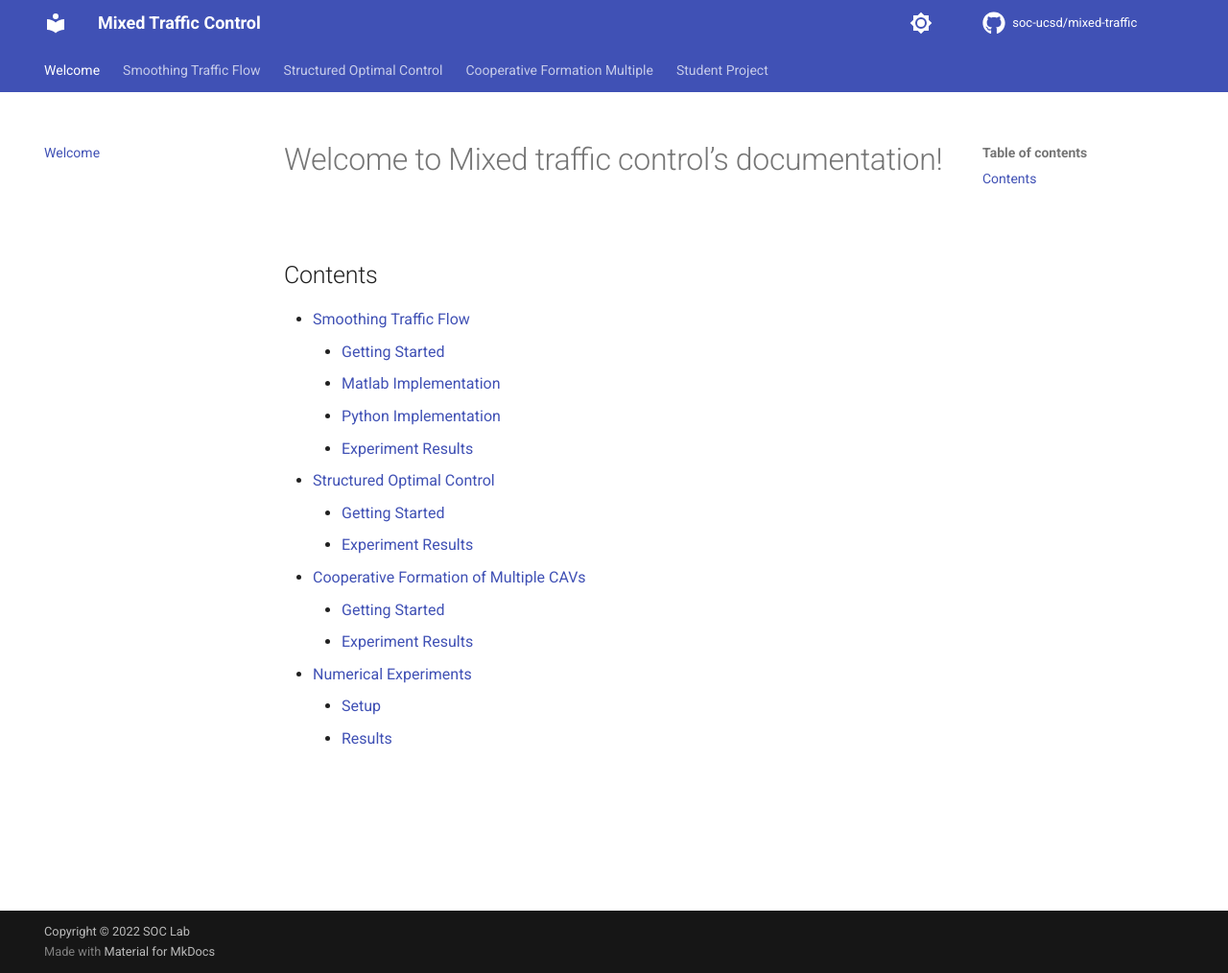
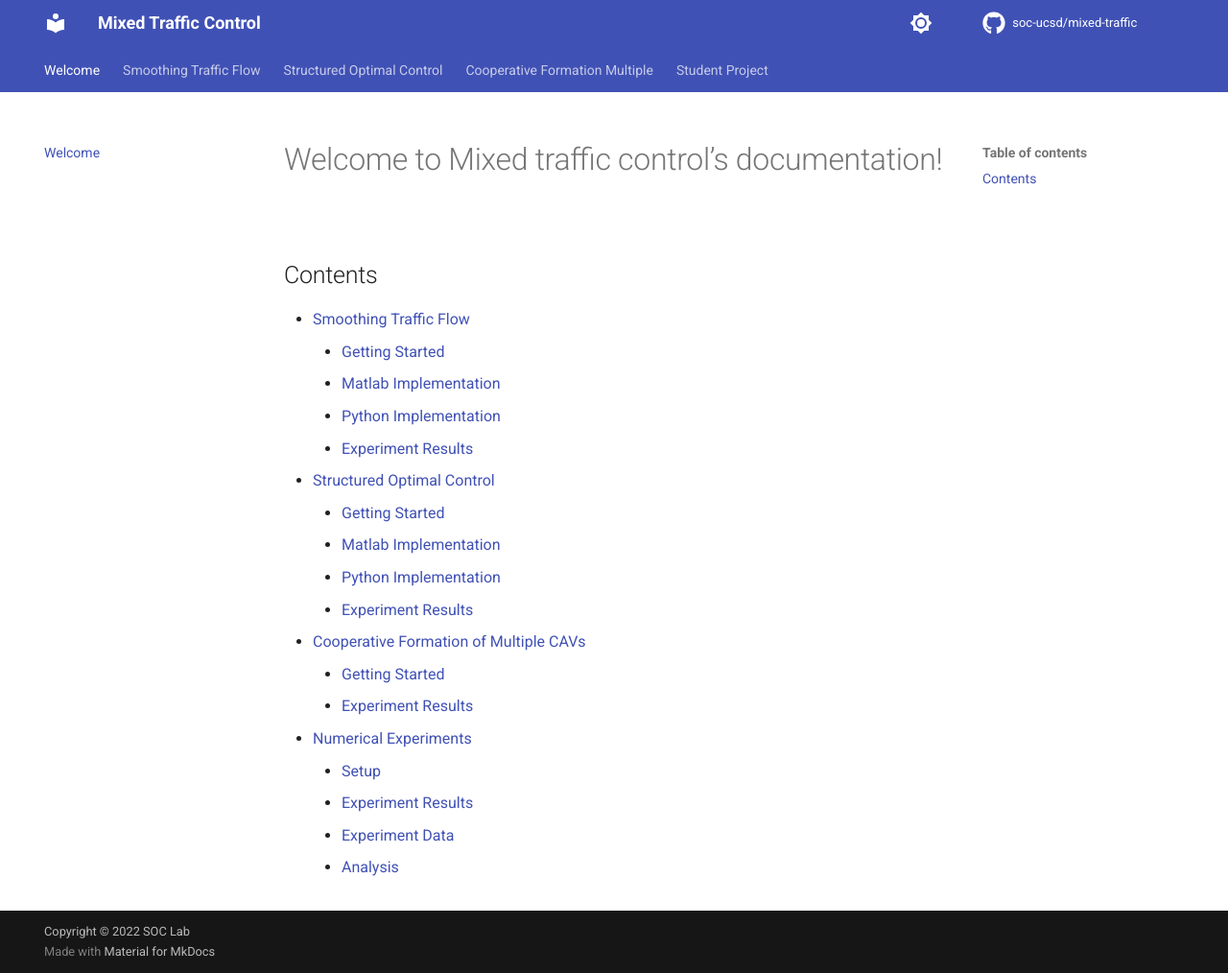
Before and after one commit to soc-ucsd/mixed-traffic, an MkDocs documentation site: the page built from docs/index.md, in a window 1280 px wide and 1014 px high. Shown: the whole window at 96% size. Built offline with MkDocs 1.6.1 and Material for MkDocs 9.7.7, drawn with Linux system fonts in a browser that asks for light colours; comment, search, counter and statistics services are not loaded.

Commit message:
update index

```diff
--- a/docs/index.md
+++ b/docs/index.md
@@ -3,16 +3,20 @@
 ## Contents
 
 - [Smoothing Traffic Flow](smoothing_traffic_flow.md)
-    - [Getting Started](smoothing_traffic_flow.md##Getting_Started)
+    - [Getting Started](smoothing_traffic_flow.md##Getting Started)
     - [Matlab Implementation](smoothing_traffic_flow.md##Matlab Implementation)
     - [Python Implementation](smoothing_traffic_flow.md#Python Implementation)
     - [Experiment Results](smoothing_traffic_flow.md#Experiment Results)
 * [Structured Optimal Control](structured_optimal_control.md)
     - [Getting Started](structured_optimal_control.md#Getting Started)
+    - [Matlab Implementation](structured_optimal_control.md##Matlab Implementation)
+    - [Python Implementation](structured_optimal_control.md#Python Implementation)
     - [Experiment Results](structured_optimal_control.md#Experiment Results)
 * [Cooperative Formation of Multiple CAVs](cooperative_formation_multiple.md)
     - [Getting Started](cooperative_formation_multiple.md#Getting Started)
     - [Experiment Results](cooperative_formation_multiple.md#Experiment Results)
 * [Numerical Experiments](numerical_data.md)
-    - [Setup](numerical_data.md#Getting Started)
-    - [Results](numerical_data.md#Experiment Results)
+    - [Setup](student_project/numerical_data.md#Getting Started)
+    - [Experiment Results](student_project/numerical_data.md#Experiment Results)
+    - [Experiment Data](student_project/numerical_data.md#Experiment Data)
+    - [Analysis](student_project/numerical_data.md#Experiment Data)
```
Also changed, not shown: docs/smoothing_traffic_flow.md (+1 -1 lines).
